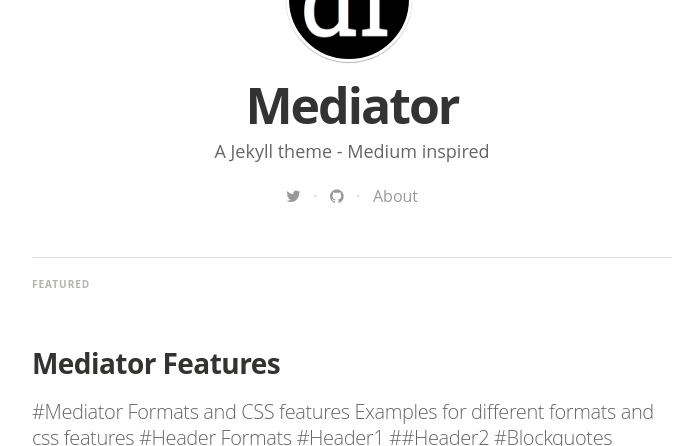
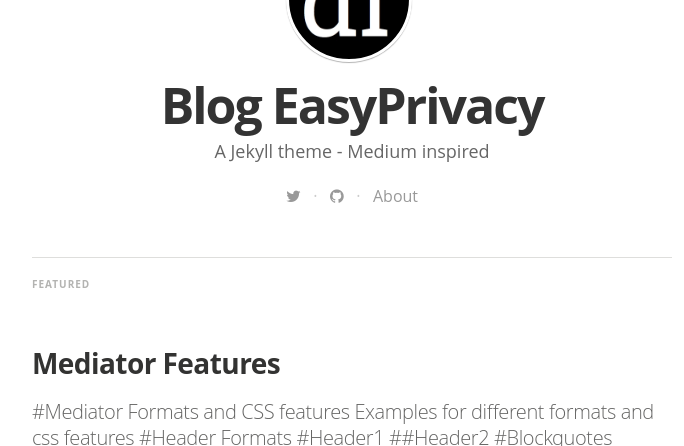
Before and after one commit to MickyWillys/easyprivacy-blog-static, a Jekyll site: the page built from index.html, in a window 1280 px wide and 900 px high, cut to the strip 454-900 px from the top of the window. Shown: the whole strip, without its empty margins (288-972 px from the left). Built offline with Jekyll 4.4.1, drawn with Linux system fonts in a browser that asks for light colours; nearby versions of some CDN libraries; some web fonts are replaced; the list of posts is cut into pages by our own code; some of the changed text lies outside the part shown.

Commit message:
Update site settings

```diff
--- a/_config.yml
+++ b/_config.yml
@@ -4,7 +4,7 @@ gems:
   - jekyll-paginate
 
 # Site settings
-title: "Mediator"
+title: "Blog EasyPrivacy"
 description: > # this means to ignore newlines until "email:"
    A Jekyll theme - Medium inspired
 
@@ -16,16 +16,16 @@ float_logo: true # true, false (default)
 # blog cover
 cover: "/assets/images/cA4aKEIPQrerBnp1yGHv_IMG_9534-3-2.jpg"
 
-name: 'Dirk Fabisch'
-author: 'Dirk Fabisch'
+name: 'EasyPrivacy'
+author: 'EasyPrivacy Team'
 author_image: "/assets/images/author.jpg"
 
 paginate:	5
 
-url: "http://myblog.***.***" # the base hostname & protocol for your site
+url: "http://blog.easyprivacy.tech" # the base hostname & protocol for your site
 baseurl: ""
 #used to display twitter cards
-twitter_handle: '@dirkfabisch'
+twitter_handle: '@eEasy_Privacy'
 
 #fill in disqus shortname to use disqus
 #disqus: disqus-shortname
```
